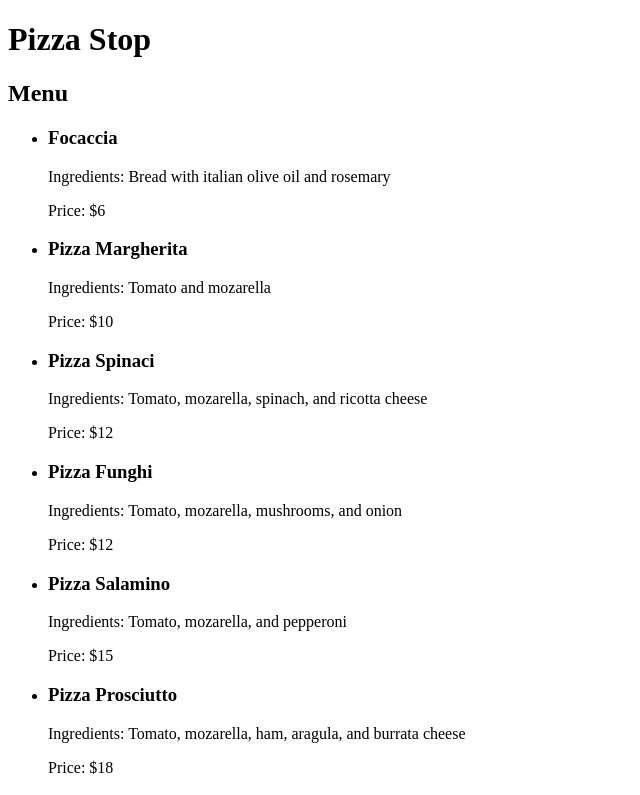
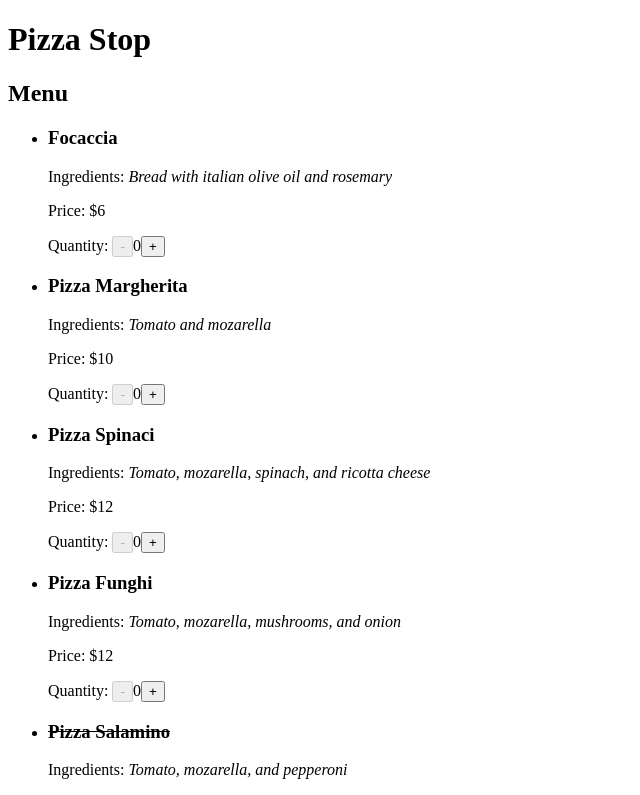
Before and after one commit to priyavrat-misra/shopping-with-react, a React (Create React App) app: page / in a window 1280 px wide. Shown: the top 795 px of the page, without its empty margins (0-640 px from the left). Built offline with nearby package versions, Linux system fonts and the light colour scheme.

Commit message:
add state to pizza

```diff
--- a/src/App.js
+++ b/src/App.js
@@ -1,4 +1,4 @@
-import React from "react";
+import React, { useState } from "react";
 
 const pizzaData = [
   {
@@ -71,14 +71,42 @@ function Menu() {
     <>
       <h2>Menu</h2>
       <ul>
-        {pizzaData.map((pizza) => (
-          <li key={pizza.name}>
-            <h3>{pizza.name}</h3>
-            <p>Ingredients: {pizza.ingredients}</p>
-            <p>{`Price: $${pizza.price}`}</p>
+        {pizzaData.map((pizza, index) => (
+          <li key={`pizza#${index}`}>
+            <Pizza pizza={pizza} />
           </li>
         ))}
       </ul>
+    </>
+  );
+}
+
+function Pizza({ pizza }) {
+  const [count, setCount] = useState(0);
+  return (
+    <>
+      <h3 style={!pizza.available ? { textDecoration: "line-through" } : null}>
+        {pizza.name}
+      </h3>
+      <p>
+        Ingredients: <em>{pizza.ingredients}</em>
+      </p>
+      <p>{!pizza.available ? "Out of Stock" : `Price: $${pizza.price}`}</p>
+      {!!pizza.available && (
+        <div>
+          <span>Quantity: </span>
+          <button onClick={() => setCount(count - 1)} disabled={!count}>
+            -
+          </button>
+          {count}
+          <button
+            onClick={() => setCount(count + 1)}
+            disabled={count === pizza.available}
+          >
+            +
+          </button>
+        </div>
+      )}
     </>
   );
 }
```
